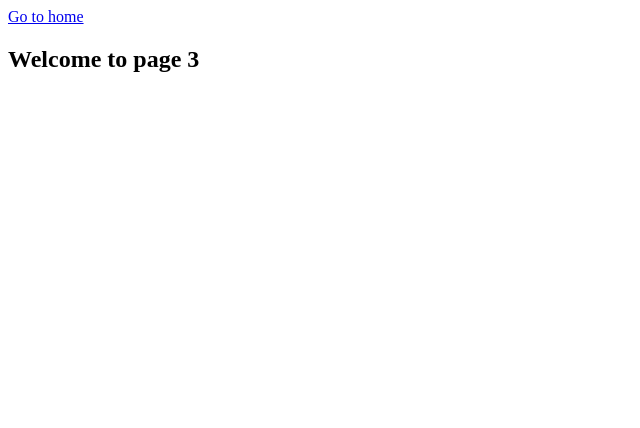
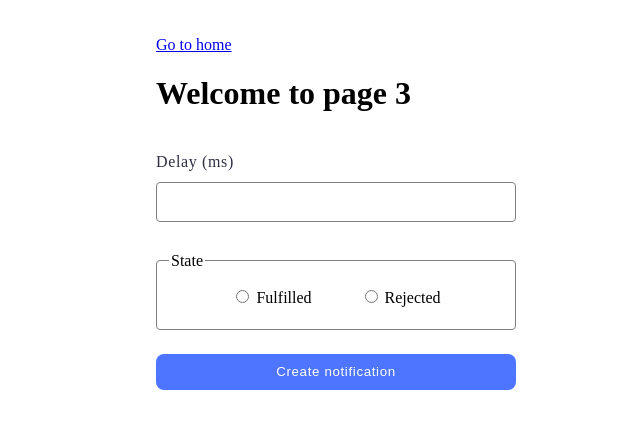
Before and after one commit to gramatchi/goit-js-hw-10, a website built with Vite: page src/2-snackbar.html in a window 1280 px wide. Shown: the whole page, without its empty margins (0-640 px from the left). Built offline with nearby package versions, Linux system fonts and the light colour scheme.

Commit message:
Do task-2

```diff
--- a/src/2-snackbar.html
+++ b/src/2-snackbar.html
@@ -8,10 +8,29 @@
     <link rel="stylesheet" href="./css/snackbar.css" />
   </head>
   <body>
-    <section>
-      <a href="./index.html">Go to home</a>
-      <h1>Welcome to page 3</h1>
-    </section>
+    <a href="./index.html">Go to home</a>
+    <h1>Welcome to page 3</h1>
+    <form class="form">
+      <label>
+        Delay (ms)
+        <input type="number" name="delay" required />
+      </label>
+
+      <fieldset>
+        <legend>State</legend>
+        <label>
+          <input type="radio" name="state" value="fulfilled" required />
+          Fulfilled
+        </label>
+        <label>
+          <input type="radio" name="state" value="rejected" required />
+          Rejected
+        </label>
+      </fieldset>
+
+      <button type="submit">Create notification</button>
+    </form>
+
     <script type="module" src="./js/2-snackbar.js"></script>
   </body>
 </html>
--- a/src/css/snackbar.css
+++ b/src/css/snackbar.css
@@ -1,22 +1,59 @@
-.form {
-    width: 200px;
-    display: flex;
-    flex-direction: column;
-    padding: 0;
-    gap: 8px;
-  }
+* {
+  box-sizing: border-box;
+}
 
-  .delay {
-    width: 196px;
-    height: 30px;
-    border: 1px solid;
-    padding-left: 8px;
-  }
-  .field {
-    width: 200px;
-    padding: 16px 2px;
-    margin: 0;
-  }
-  button {
-    width: 206px;
-  }
+body {
+  font-family: Montserrat;
+  padding: 36px 156px;
+  margin: 0;
+}
+
+form > label {
+  display: inline-flex;
+  flex-direction: column;
+  align-items: flex-start;
+  gap: 8px;
+  margin-top: 16px;
+  margin-bottom: 30px;
+  color: #2e2f42;
+  line-height: 1.5;
+  letter-spacing: 0.64px;
+}
+
+form > label > input {
+  min-width: 360px;
+  height: 40px;
+  padding: 0 16px;
+  border-radius: 4px;
+  border: 1px solid #808080;
+}
+
+form > fieldset {
+  width: 360px;
+  height: 78px;
+  display: flex;
+  align-items: center;
+  justify-content: center;
+  gap: 48px;
+  margin: 0 0 24px;
+  border-radius: 4px;
+  outline: none;
+  border: 1px solid #808080;
+}
+
+button {
+  color: #fff;
+  font-weight: 500;
+  line-height: 1.5;
+  letter-spacing: 0.64px;
+  width: 360px;
+  padding: 8px 16px;
+  border: transparent;
+  border-radius: 8px;
+  background: #4e75ff;
+}
+
+button:hover,
+button:focus {
+  background-color: #6c8cff;
+}
--- a/src/js/2-snackbar.js
+++ b/src/js/2-snackbar.js
@@ -0,0 +1,41 @@
+import iziToast from 'izitoast';
+import 'izitoast/dist/css/iziToast.min.css';
+
+const refs = {
+  formRef: document.querySelector('.form'),
+  btnRef: document.querySelector('button'),
+};
+
+refs.formRef.addEventListener('submit', showPromiseNotification);
+
+function showPromiseNotification(event) {
+  event.preventDefault();
+  const delay = parseInt(event.target.elements.delay.value);
+  const state = event.target.elements.state.value;
+  //console.log(delay);
+  //console.log(state);
+
+  const promise = new Promise((resolve, reject) => {
+    setTimeout(() => {
+      if (state === 'fulfilled') {
+        resolve();
+      } else {
+        reject();
+      }
+    }, delay);
+  });
+
+  promise
+    .then(() => {
+      iziToast.success({
+        title: 'Success',
+        message: `✅ Fulfilled promise in ${delay}ms`,
+      });
+    })
+    .catch(() => {
+      iziToast.error({
+        title: 'Error',
+        message: `❌ Rejected promise in ${delay}ms`,
+      });
+    });
+}
```
Also changed, not shown: src/index.html (+1 -0 lines).
